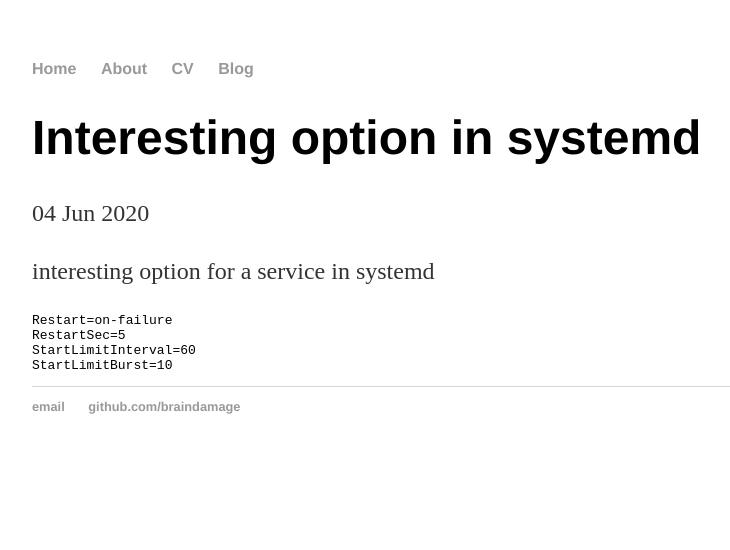
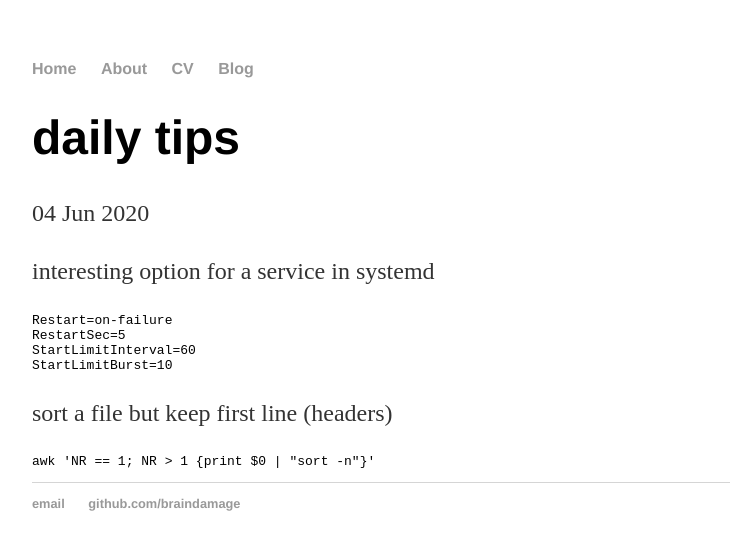
Before and after one commit to pdgaaa/pdgaaa.github.io, a Jekyll site: the page built from _posts/2020-06-04-tips.md, in a window 1280 px wide. Shown: the top 550 px of the page, without its empty margins (160-890 px from the left). Built offline with Jekyll 4.4.1, drawn with Linux system fonts in a browser that asks for light colours.

Commit message:
Update 2020-06-04-tips.md

````diff
--- a/_posts/2020-06-04-tips.md
+++ b/_posts/2020-06-04-tips.md
@@ -1,14 +1,20 @@
 ---
 layout: post
-title: Interesting option in systemd
+title: daily tips
 date: 2020-06-04
 ---
 
 interesting option for a service in systemd
 
-```bash
+```sh
 Restart=on-failure
 RestartSec=5
 StartLimitInterval=60
 StartLimitBurst=10
 ```
+
+sort a file but keep first line (headers)
+
+```sh
+awk 'NR == 1; NR > 1 {print $0 | "sort -n"}'
+```
````
